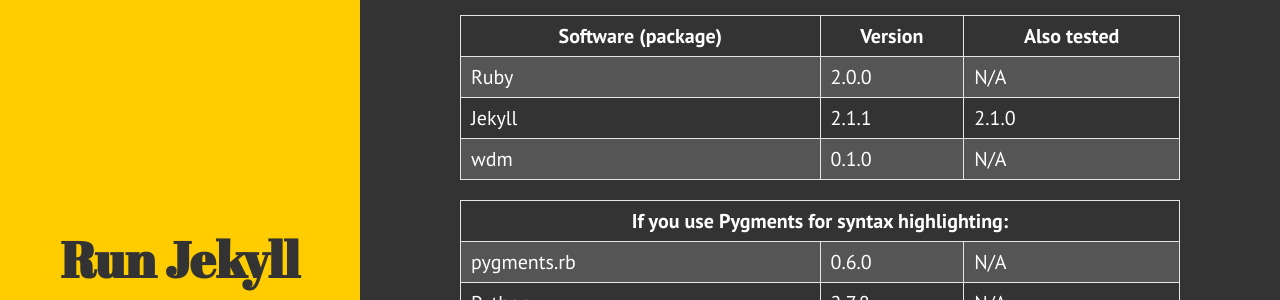
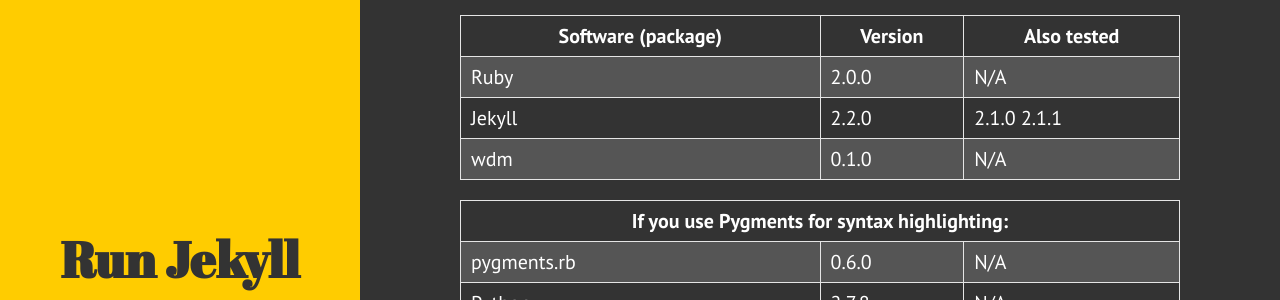
Before and after one commit to juthilo/run-jekyll-on-windows, a Jekyll site: the page built from index.html, in a window 1280 px wide and 900 px high, scrolled down 550 px. Shown: the part 155-455 px from the top of the window. Built offline with Jekyll 4.4.1, drawn with Linux system fonts in a browser that asks for light colours.

Commit message:
Update version

```diff
--- a/index.html
+++ b/index.html
@@ -27,8 +27,8 @@
     </tr>
     <tr>
       <td>Jekyll</td>
-      <td>2.1.1</td>
-      <td>2.1.0</td>
+      <td>2.2.0</td>
+      <td>2.1.0 2.1.1</td>
     </tr>
     <tr>
       <td>wdm</td>
```
